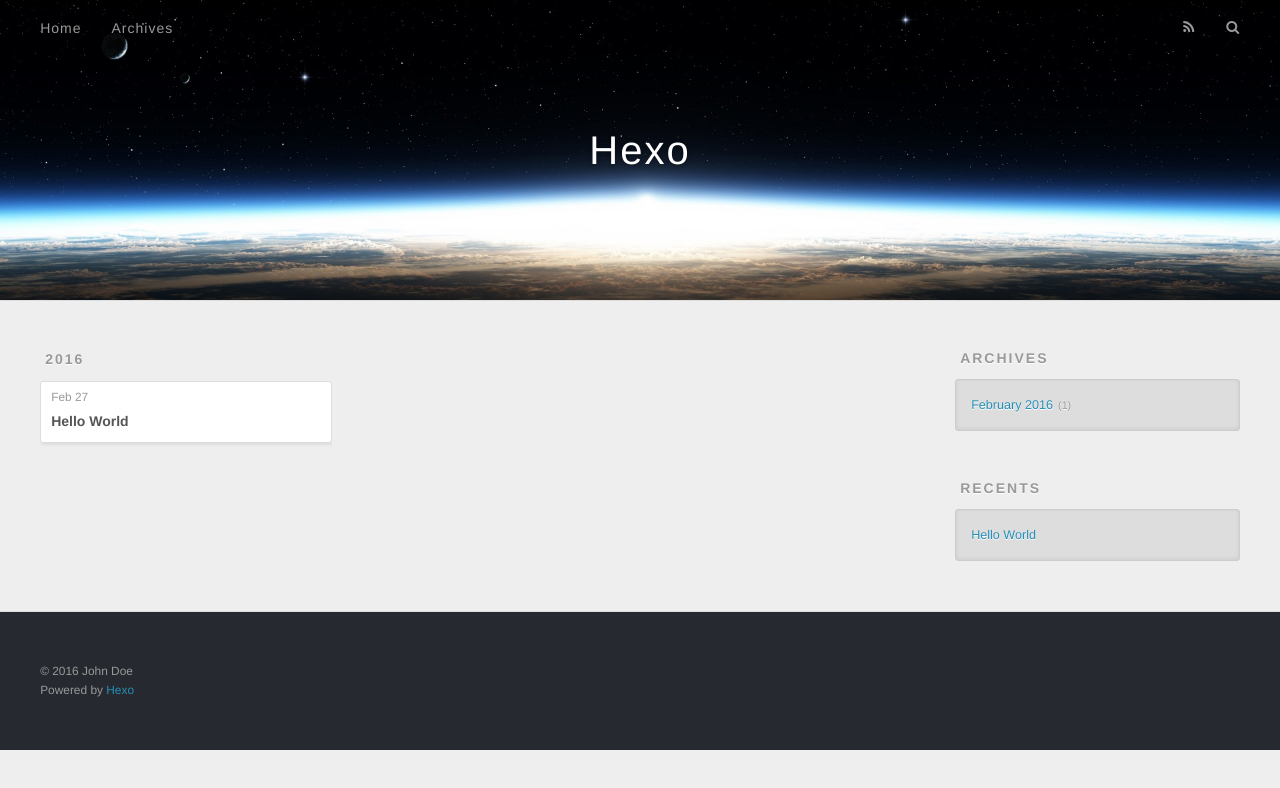
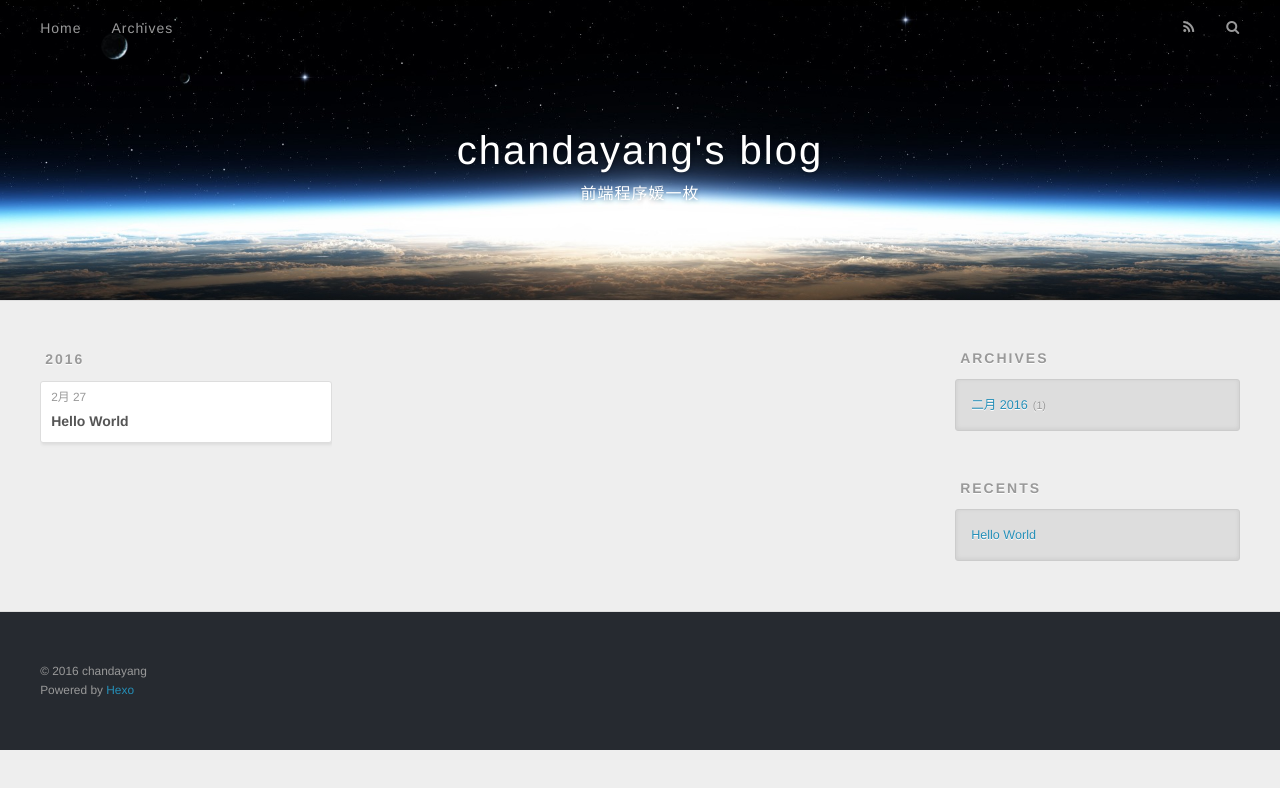
Before and after one commit to chandayang/chandayang.github.io, a plain HTML site: page archives/2016/02/index.html in a window 1280 px wide. Drawn offline with nearby package versions, Linux system fonts and the light colour scheme.

Commit message:
Site updated: 2016-02-27 18:24:51

```diff
--- a/archives/2016/02/index.html
+++ b/archives/2016/02/index.html
@@ -3,19 +3,19 @@
 <head>
   <meta charset="utf-8">
 
-  <title>Archives: 2016/2 | Hexo</title>
+  <title>Archives: 2016/2 | chandayang&#39;s blog</title>
   <meta name="viewport" content="width=device-width, initial-scale=1, maximum-scale=1">
-  <meta name="description">
+  <meta name="description" content="I&apos;m coding">
 <meta property="og:type" content="website">
-<meta property="og:title" content="Hexo">
+<meta property="og:title" content="chandayang's blog">
 <meta property="og:url" content="http://yoursite.com/archives/2016/02/index.html">
-<meta property="og:site_name" content="Hexo">
-<meta property="og:description">
+<meta property="og:site_name" content="chandayang's blog">
+<meta property="og:description" content="I&apos;m coding">
 <meta name="twitter:card" content="summary">
-<meta name="twitter:title" content="Hexo">
-<meta name="twitter:description">
+<meta name="twitter:title" content="chandayang's blog">
+<meta name="twitter:description" content="I&apos;m coding">
 
-    <link rel="alternative" href="/atom.xml" title="Hexo" type="application/atom+xml">
+    <link rel="alternative" href="/atom.xml" title="chandayang&#39;s blog" type="application/atom+xml">
 
 
     <link rel="icon" href="/favicon.png">
@@ -33,8 +33,12 @@
   <div id="header-outer" class="outer">
     <div id="header-title" class="inner">
       <h1 id="logo-wrap">
-        <a href="/" id="logo">Hexo</a>
+        <a href="/" id="logo">chandayang&#39;s blog</a>
       </h1>
+
+        <h2 id="subtitle-wrap">
+          <a href="/" id="subtitle">前端程序媛一枚</a>
+        </h2>
 
     </div>
     <div id="header-inner" class="inner">
@@ -76,7 +80,7 @@
   <div class="archive-article-inner">
     <header class="archive-article-header">
       <a href="/2016/02/27/hello-world/" class="archive-article-date">
-  <time datetime="2016-02-27T05:20:35.023Z" itemprop="datePublished">Feb 27</time>
+  <time datetime="2016-02-27T05:20:35.023Z" itemprop="datePublished">2月 27</time>
 </a>
 
 
@@ -106,7 +110,7 @@
   <div class="widget-wrap">
     <h3 class="widget-title">Archives</h3>
     <div class="widget">
-      <ul class="archive-list"><li class="archive-list-item"><a class="archive-list-link" href="/archives/2016/02/">February 2016</a><span class="archive-list-count">1</span></li></ul>
+      <ul class="archive-list"><li class="archive-list-item"><a class="archive-list-link" href="/archives/2016/02/">二月 2016</a><span class="archive-list-count">1</span></li></ul>
     </div>
   </div>
 
@@ -133,7 +137,7 @@
 
   <div class="outer">
     <div id="footer-info" class="inner">
-      &copy; 2016 John Doe<br>
+      &copy; 2016 chandayang<br>
       Powered by <a href="http://hexo.io/" target="_blank">Hexo</a>
     </div>
   </div>
```
Also changed, not shown: 2016/02/27/hello-world/index.html (+11 -7 lines), archives/2016/index.html (+16 -12 lines), archives/index.html (+16 -12 lines), index.html (+16 -12 lines).
